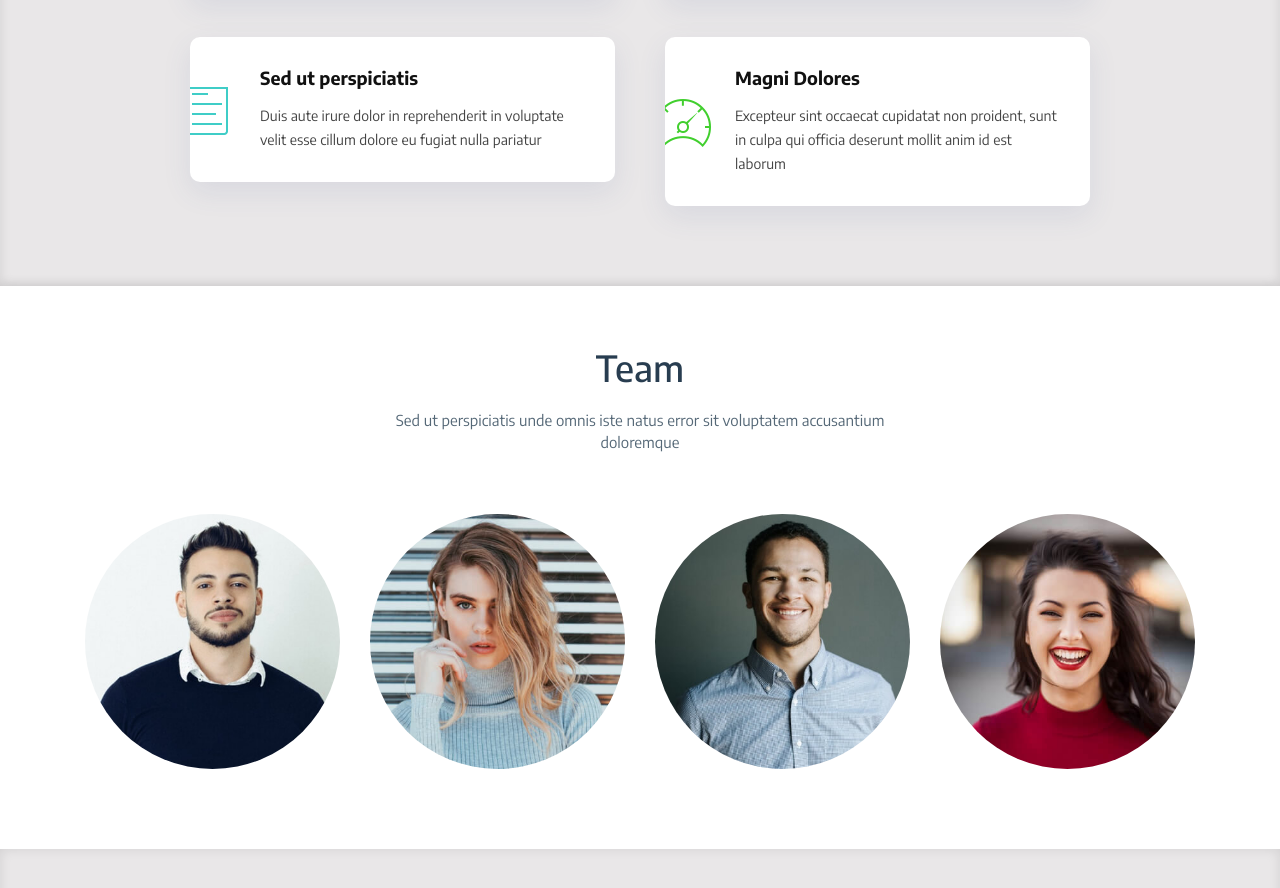
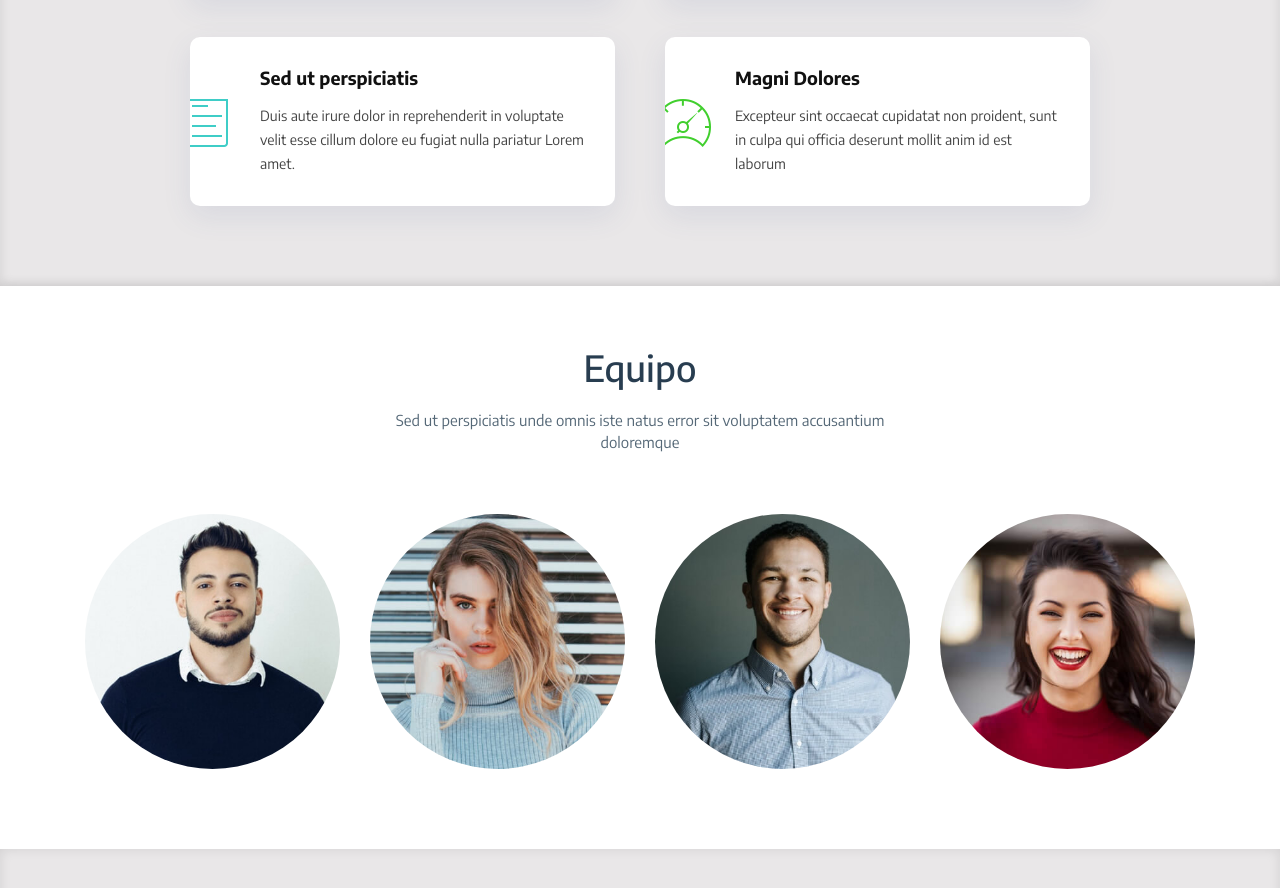
Before and after one commit to FedericoFrau/TP2_FrEnEst_UNNE, a plain HTML site: page index.html in a window 1280 px wide. Shown: the part 1770-2658 px from the top of the page. Drawn offline with Linux system fonts and the light colour scheme; files whose address does not match are found by name.

Commit message:
objetivo-2.1-Equipo

```diff
--- a/index.html
+++ b/index.html
@@ -226,7 +226,7 @@
                 <h4 class="title"><a href="">Sed ut perspiciatis</a></h4>
                 <p class="description">
                   Duis aute irure dolor in reprehenderit in voluptate velit esse
-                  cillum dolore eu fugiat nulla pariatur
+                  cillum dolore eu fugiat nulla pariatur Lorem amet.
                 </p>
               </div>
             </div>
@@ -262,7 +262,7 @@
       <section id="team">
         <div class="container">
           <div class="section-header">
-            <h3>Team</h3>
+            <h3>Equipo</h3>
             <p>
               Sed ut perspiciatis unde omnis iste natus error sit voluptatem
               accusantium doloremque
```
